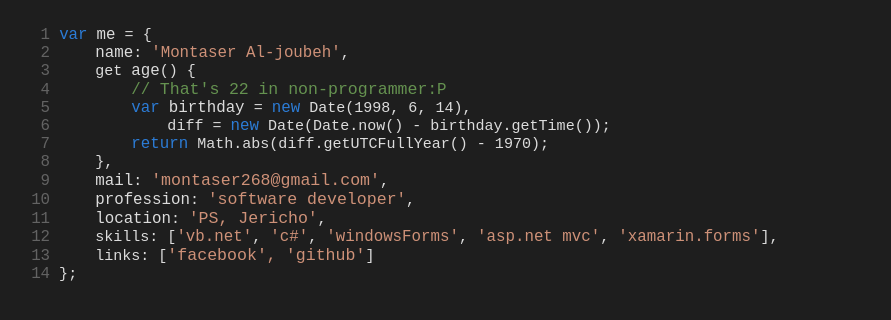
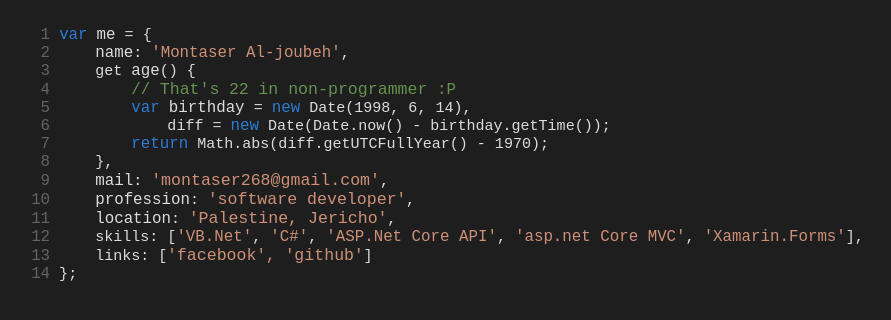
Before and after one commit to Montaser1998/montaser1998.github.io, a plain HTML site: page index.html in a window 1280 px wide. Shown: the whole page, without its empty margins (31-922 px from the left). Drawn offline with Linux system fonts and the light colour scheme.

Commit message:
Update index.html

```diff
--- a/index.html
+++ b/index.html
@@ -48,16 +48,16 @@
       <span class="line-number"> 1</span> <span class="keyword">var</span> <span id="varName" style="opacity: 1;">me</span> = {
       <span class="line-number"> 2</span>     <span id="name" style="opacity: 1;">name</span>: <span class="string">'Montaser Al-joubeh'</span>,
       <span class="line-number"> 3</span>     get <span id="age" style="opacity: 1;">age</span>() {
-      <span class="line-number"> 4</span>         <span class="comment">// <span id="comment" style="opacity: 1;">That's</span> <span id="years">19</span> <span id="joke" style="opacity: 1;">in non-programmer</span>:P</span>
+      <span class="line-number"> 4</span>         <span class="comment">// <span id="comment" style="opacity: 1;">That's</span> <span id="years">19</span> <span id="joke" style="opacity: 1;">in non-programmer</span> :P</span>
       <span class="line-number"> 5</span>         <span class="keyword">var</span> <span id="name">birthday</span> = <span class="keyword">new</span> Date(1998, 6, 14),
       <span class="line-number"> 6</span>             diff = <span class="keyword">new</span> Date(Date.now() - birthday.getTime());
       <span class="line-number"> 7</span>         <span class="keyword">return</span> Math.abs(diff.getUTCFullYear() - 1970);
       <span class="line-number"> 8</span>     },
       <span class="line-number"> 9</span>     <span id="mail">mail</span>: <span class="string"><a href="mailto:montaser268@gmail.com">'montaser268@gmail.com'</a></span>,
       <span class="line-number">10</span>     <span id="profession" style="opacity: 1;">profession</span>: <span class="string">'<span id="jobTitle" style="opacity: 1;">software developer</span>'</span>,
-      <span class="line-number">11</span>     <span id="location" style="opacity: 1;">location</span>: <span class="string">'<span id="country" style="opacity: 1;">PS, Jericho</span>'</span>,
-      <span class="line-number">12</span>     skills: [<span class="string">'vb.net'</span>, <span class="string">'c#'</span>, <span class="string">'windowsForms'</span>, <span class="string">'asp.net mvc'</span>, <span class="string">'xamarin.forms'</span>],
-      <span class="line-number">13</span>     links: [<span class="string"><a target="_blank" href="https://www.facebook.com/MontaserT.Aljoubeh">'facebook'</a>, <a target="_blank" href="https://github.com/Montaser1998">'github'</a></span>]
+      <span class="line-number">11</span>     <span id="location" style="opacity: 1;">location</span>: <span class="string">'<span id="country" style="opacity: 1;">Palestine, Jericho</span>'</span>,
+      <span class="line-number">12</span>     skills: [<span class="string">'VB.Net'</span>, <span class="string">'C#'</span>, <span class="string">'ASP.Net Core API'</span>, <span class="string">'asp.net Core MVC'</span>, <span class="string">'Xamarin.Forms'</span>],
+      <span class="line-number">13</span>     links: [<span class="string">'<a target="_blank" href="https://www.facebook.com/MontaserT.Aljoubeh">facebook</a>', '<a target="_blank" href="https://github.com/Montaser1998">github</a>'</span>]
       <span class="line-number">14</span> };
       </pre>
         <script>
```
